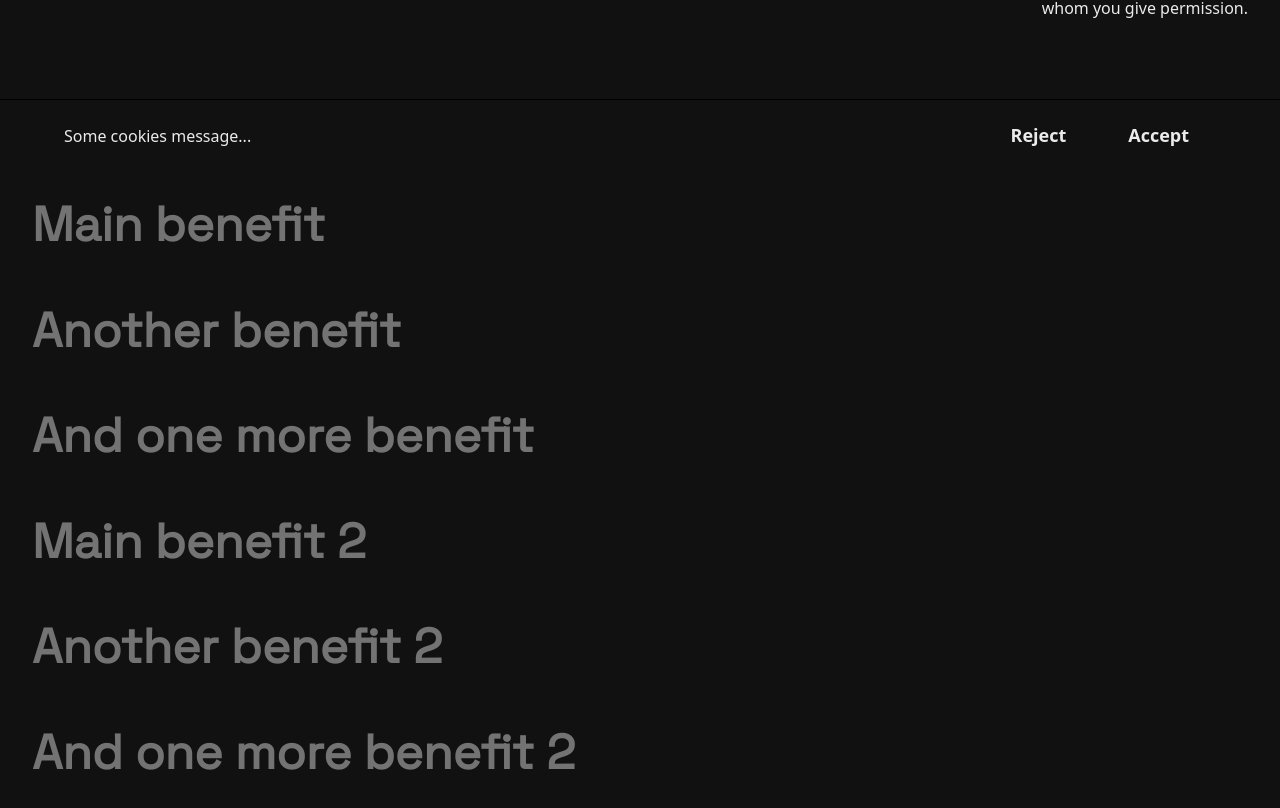
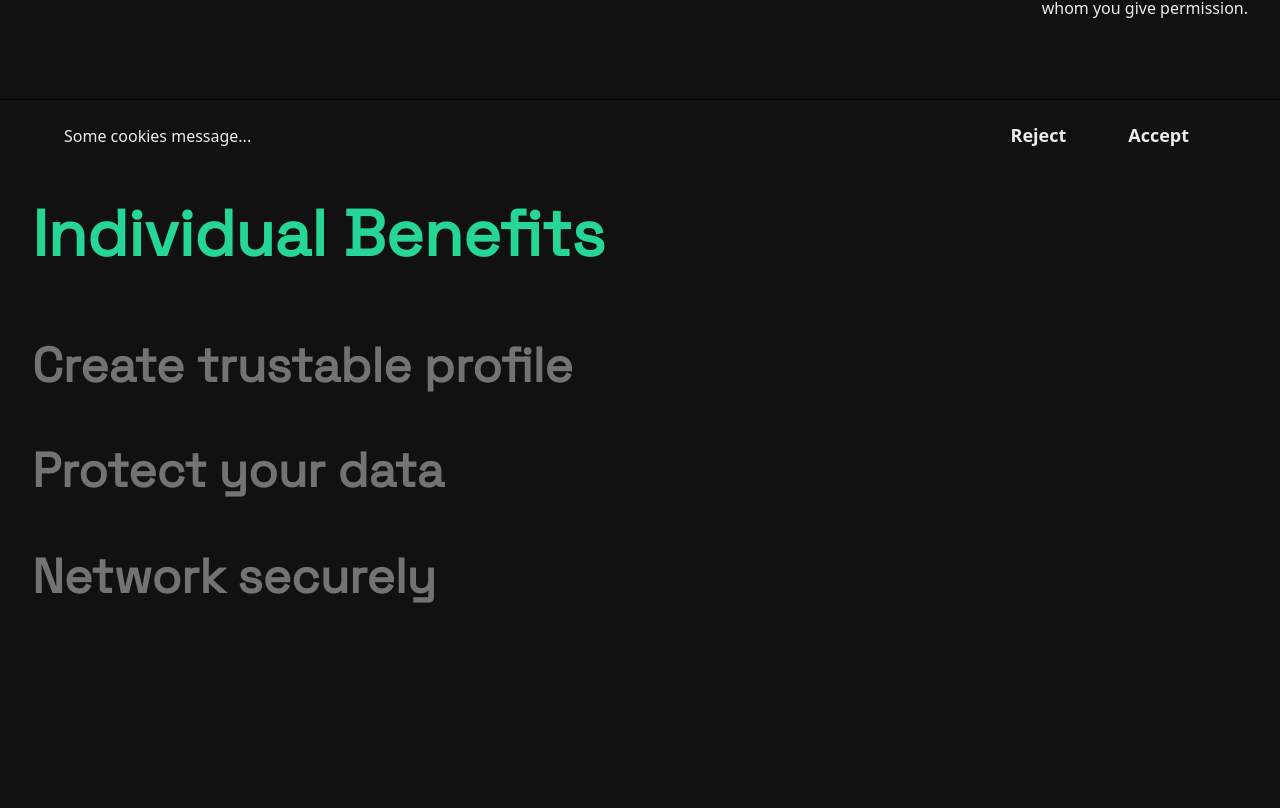
Before and after one commit to igorperic17/cored.in, a React (Vite) app in the folder packages/frontend/: page / in a window 1280 px wide. Shown: the part 628-1436 px from the top of the page. Built offline with nearby package versions, Linux system fonts and the light colour scheme.

Commit message:
Add Individual Benefits texts

```diff
--- a/packages/frontend/src/modules/landing/components/BenefitItem.tsx
+++ b/packages/frontend/src/modules/landing/components/BenefitItem.tsx
@@ -1,4 +1,4 @@
-import { Box, Collapse, Heading, ListItem } from "@chakra-ui/react";
+import { Box, Collapse, Heading, ListItem, Text } from "@chakra-ui/react";
 import { FC } from "react";
 
 interface BenefitItemProps {
@@ -29,15 +29,10 @@ export const BenefitItem: FC<BenefitItemProps> = ({
         {title}
       </Heading>
       <Collapse in={isVisible} animateOpacity>
-        <Box
-          p="40px"
-          color="text.800"
-          mt="4"
-          bg="brand.600"
-          rounded="md"
-          shadow="md"
-        >
-          {description}
+        <Box p="40px" mt="4" bg="brand.600" rounded="md" shadow="md">
+          <Text color="text.900" maxW="700px">
+            {description}
+          </Text>
         </Box>
       </Collapse>
     </ListItem>
--- a/packages/frontend/src/modules/landing/components/Benefits.tsx
+++ b/packages/frontend/src/modules/landing/components/Benefits.tsx
@@ -4,28 +4,19 @@ import { useState } from "react";
 
 const benefitsData = [
   {
-    title: "Main benefit",
-    description: "This is why everyone chooses to use our platform"
+    title: "Create trustable profile",
+    description:
+      "Gain credibility through verification of your diplomas and work experience by professional institutions, past, and present employers. Our platform ensures all user information is backed by verifiable credentials, following the latest standards on Self-Sovereign identity. We leverage a custom WebAssembly (WASM) contract to establish an on-chain Decentralized Identifier (DID) registry, enabling users to control data sharing securely."
   },
   {
-    title: "Another benefit",
-    description: "This is also why you'll love us, more text here"
+    title: "Protect your data",
+    description:
+      "Manage who has permission to view your complete profile. Users can subscribe to each other's profiles using a soul-bound smart NFT, which is minted by paying a small fee to the profile owner. Only generic and anonymous data are stored on-chain."
   },
   {
-    title: "And one more benefit",
-    description: "Two is not enough, four might be too much"
-  },
-  {
-    title: "Main benefit 2",
-    description: "This is why everyone chooses to use our platform 2"
-  },
-  {
-    title: "Another benefit 2",
-    description: "This is also why you'll love us, more text here 2"
-  },
-  {
-    title: "And one more benefit 2",
-    description: "Two is not enough, four might be too much 2"
+    title: "Network securely",
+    description:
+      "Securely message the profile owner directly within CoredIn with encrypted on-chain messages."
   }
 ] as const;
 
@@ -41,17 +32,23 @@ export const Benefits = () => {
         title={benefit.title}
         description={benefit.description}
         isVisible={selectedBenefit === benefit.title}
-        onClick={() => setSelectedBenefit(benefit.title)}
+        onClick={() =>
+          setSelectedBenefit(
+            benefit.title === selectedBenefit ? undefined : benefit.title
+          )
+        }
       />
     );
   });
 
   return (
-    <Box w="100%">
-      <VisuallyHidden>
-        <Heading as="h2">Benefits</Heading>
-      </VisuallyHidden>
-      <List spacing="3em">{benefitEls}</List>
+    <Box w="100%" minH="100vh">
+      <Heading as="h2" fontSize="4rem" color="brand.600" mb="1em">
+        Individual Benefits
+      </Heading>
+      <List spacing="3em" mb="8em">
+        {benefitEls}
+      </List>
     </Box>
   );
 };
```
